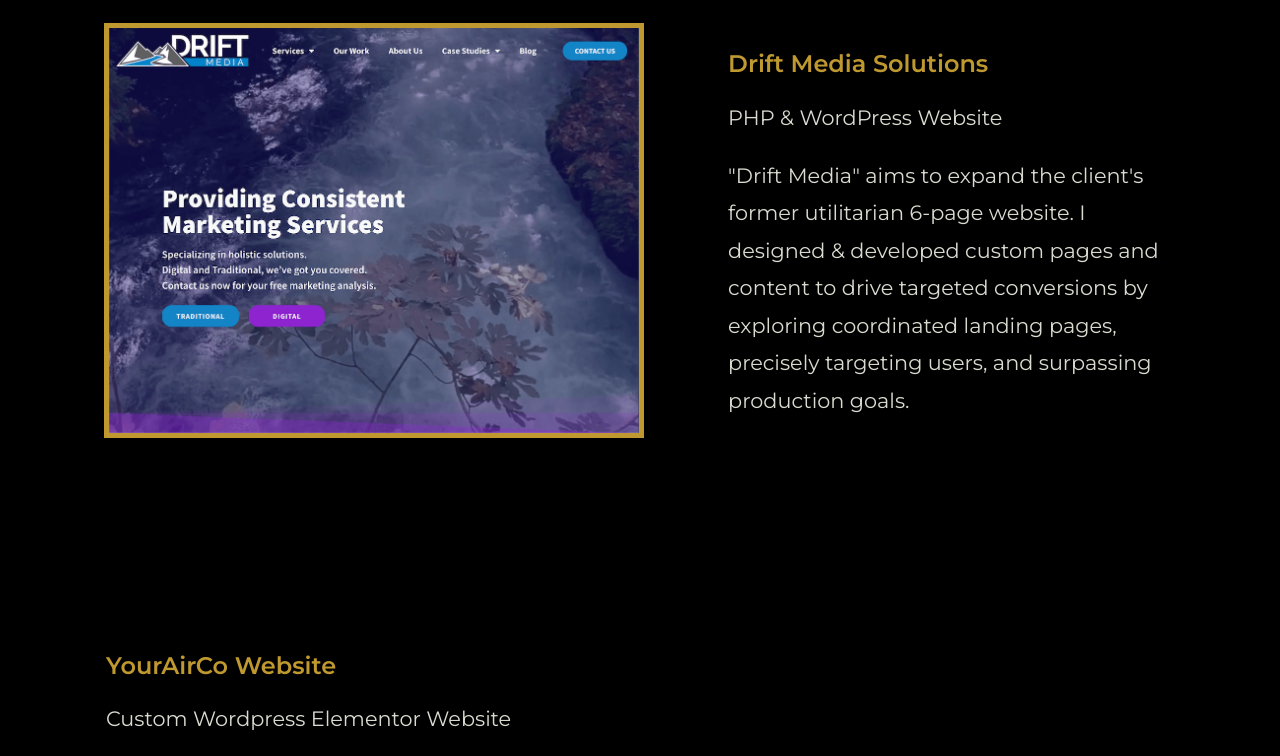
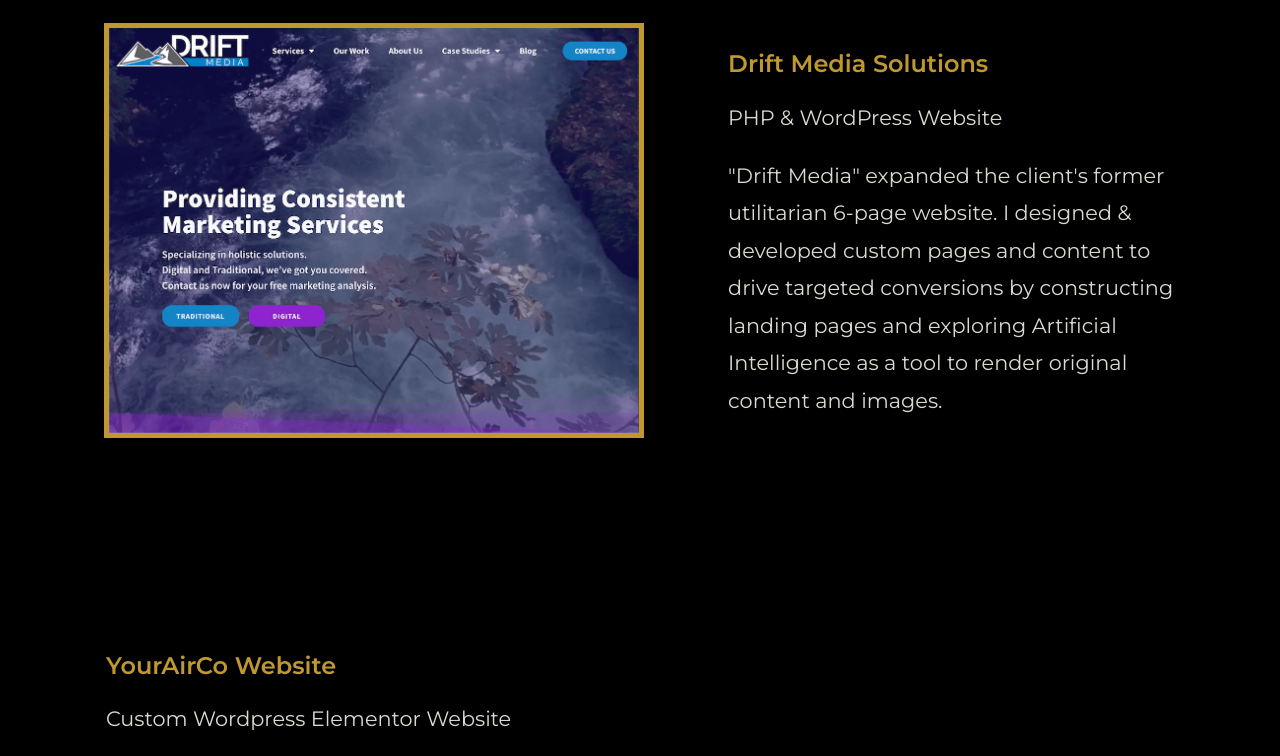
Before and after one commit to bettameta/reese-site, a website built with Parcel: page index.html in a window 1280 px wide. Shown: the part 1274-2030 px from the top of the page. Built offline with nearby package versions, Linux system fonts and the light colour scheme; files whose address does not match are found by name.

Commit message:
Incorporate AI
Added AI to Drift Media.

```diff
--- a/index.html
+++ b/index.html
@@ -81,7 +81,7 @@
               <h2><a href="https://www.reesedev.xyz/" target="_blank"><br>Drift Media Solutions</a></h2>
                 <p>PHP & WordPress Website</p>
                   <p>
-                    "Drift Media" aims to expand the client's former utilitarian 6-page website. I designed & developed custom pages and content to drive targeted conversions by exploring coordinated landing pages, precisely targeting users, and surpassing production goals.
+                    "Drift Media" expanded the client's former utilitarian 6-page website. I designed & developed custom pages and content to drive targeted conversions by constructing landing pages and exploring Artificial Intelligence as a tool to render original content and images.
                   </p><br/>
             </div>
           </article>
```
